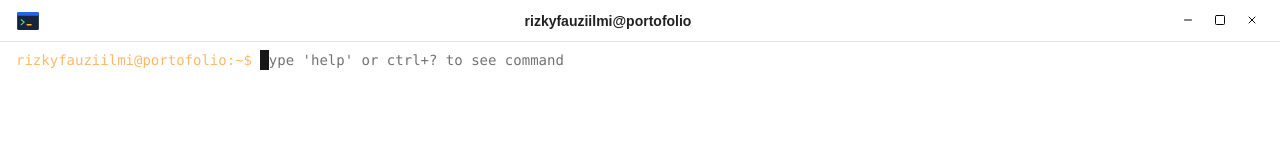
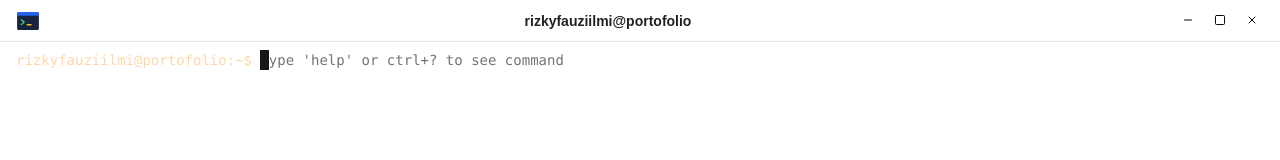
Before and after one commit to rizkyfauziilmi/rizkyfauziilmi.github.io, a React (Vite) app: page / in a window 1280 px wide. Shown: the top 160 px of the page. Built offline with nearby package versions, Linux system fonts and the light colour scheme.

Commit message:
Use orange-200 for terminal prompt

```diff
--- a/src/components/terminal/input/terminal-prompt.tsx
+++ b/src/components/terminal/input/terminal-prompt.tsx
@@ -18,7 +18,7 @@ export function TerminalPrompt({
       variant="none-style"
       className={cn("absolute top-0 left-0 z-10 leading-5", className)}
     >
-      <InputGroupText className={cn("text-orange-300", textClassName)}>
+      <InputGroupText className={cn("text-orange-200", textClassName)}>
         {prompt}
       </InputGroupText>
     </InputGroupAddon>
```
